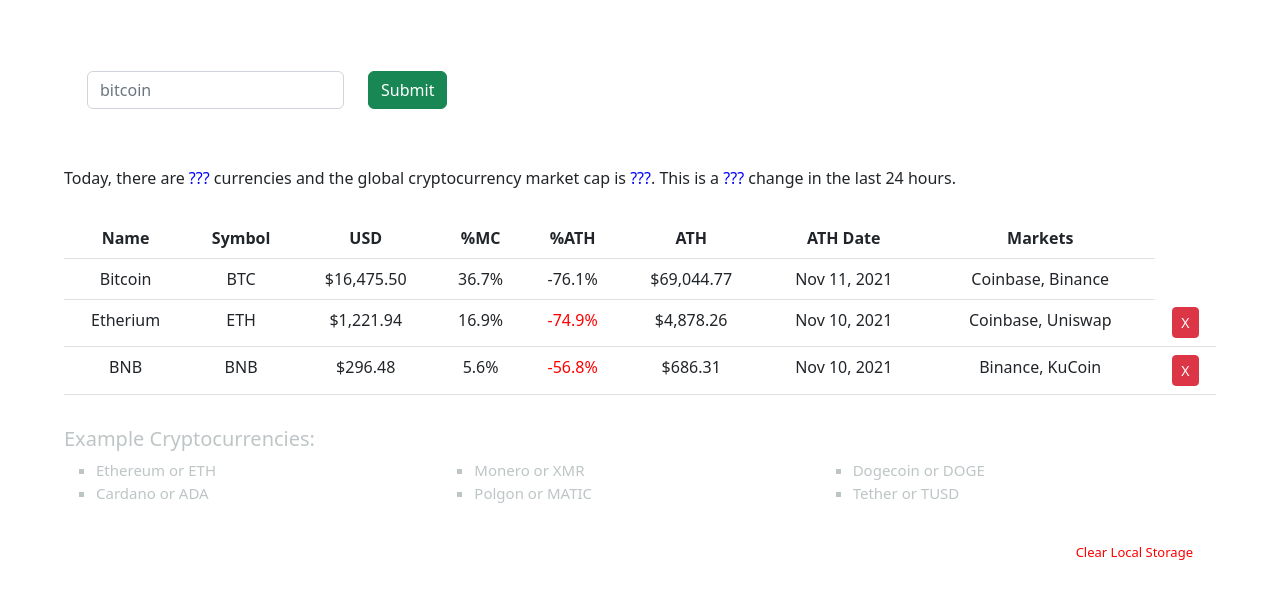
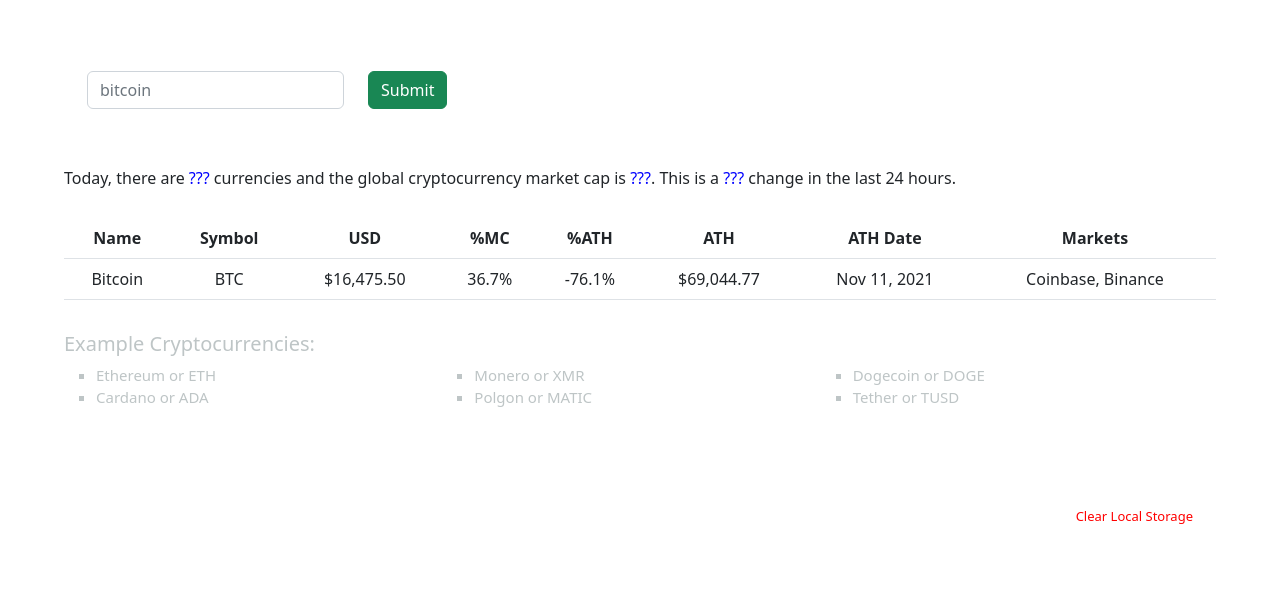
Before and after one commit to pclarytx10/cryptoList, a plain HTML site: page index.html in a window 1280 px wide. Shown: the part 147-746 px from the top of the page. Drawn offline with nearby package versions, Linux system fonts and the light colour scheme; no server answers.

Commit message:
Removed extra table rows

```diff
--- a/index.html
+++ b/index.html
@@ -52,29 +52,6 @@
                   <td>Nov 11, 2021</td>
                   <td>Coinbase, Binance</td>
                 </tr>
-                <tr>
-                    <td>Etherium</td>
-                    <td>ETH</td>
-                    <td>$1,221.94</td>
-                    <td>16.9%</td>
-                    <td style="color:red">-74.9%</td>
-                    <td>$4,878.26</td>
-                    <td>Nov 10, 2021</td>
-                    <td>Coinbase, Uniswap</td>
-                    <td><button type="button" class="btn btn-danger btn-sm">X</button></td>
-                    </button>
-                </tr>
-                <tr>
-                    <td>BNB</td>
-                    <td>BNB</td>
-                    <td>$296.48</td>
-                    <td>5.6%</td>
-                    <td style="color:red">-56.8%</td>
-                    <td>$686.31</td>
-                    <td>Nov 10, 2021</td>
-                    <td>Binance, KuCoin</td>
-                    <td><button type="button" class="btn btn-danger btn-sm">X</button></td>
-                </tr>
             </table>
         </div>
 
```
